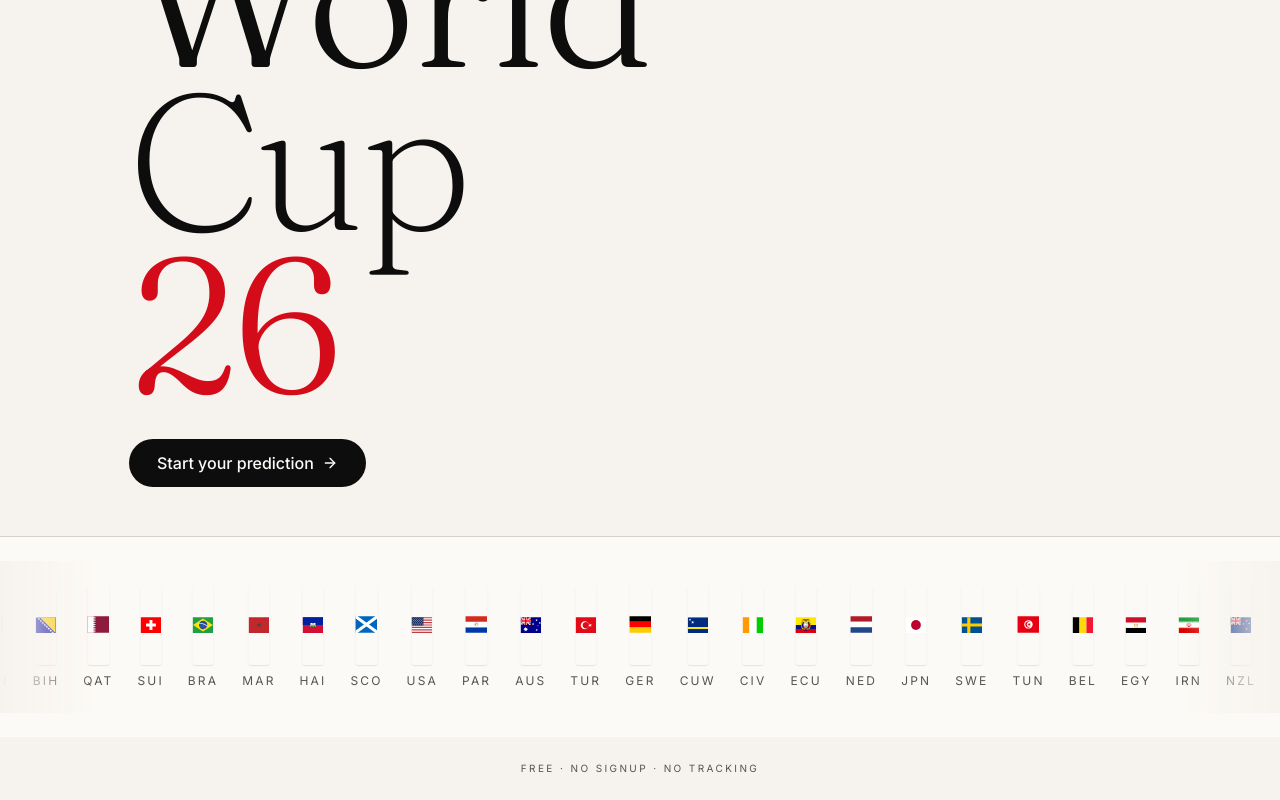
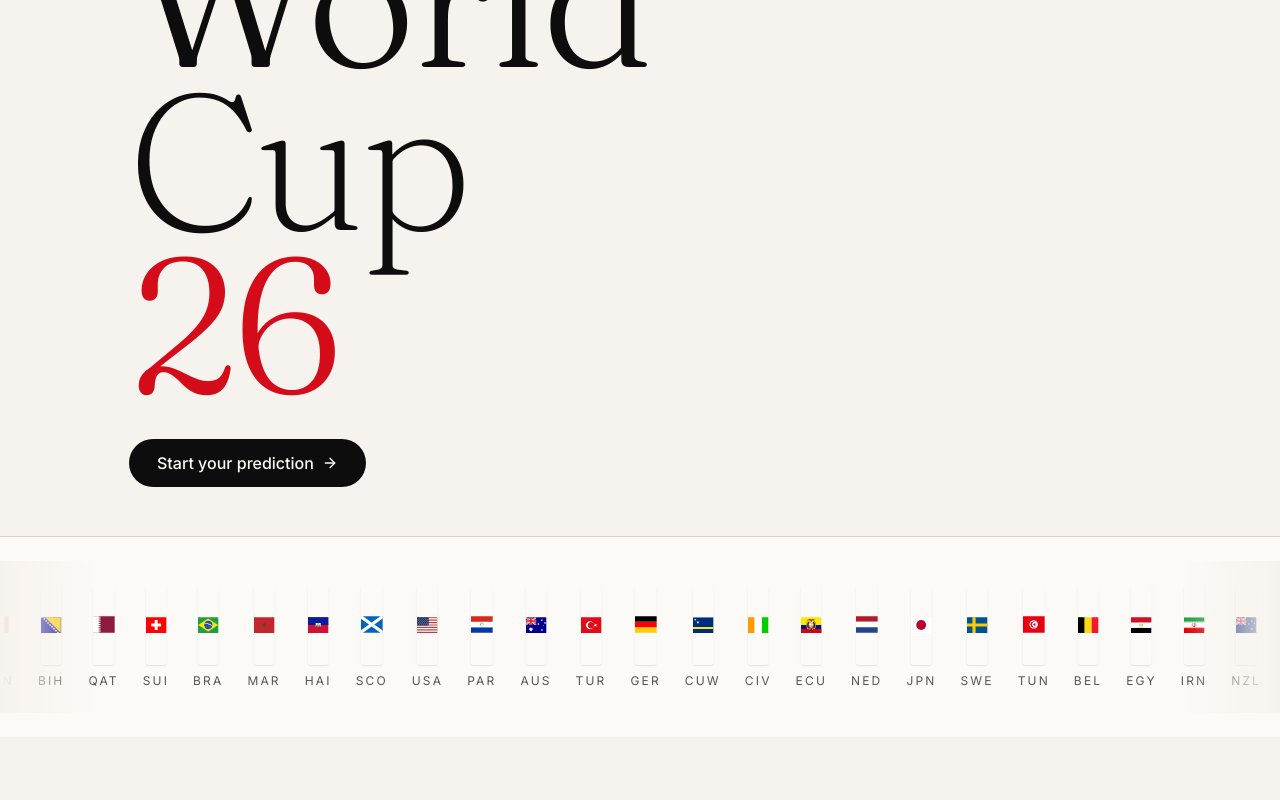
Before and after one commit to Abdulla-AlBassam/world-cup-2026-prediction, a Next.js app: page / in a window 1280 px wide. Shown: the part 172-972 px from the top of the page. After the commit the page ends 909 px from the top, so only its background shows below. Built offline with nearby package versions, Linux system fonts and the light colour scheme.

Commit message:
Drop landing footer text

```diff
--- a/components/builder.tsx
+++ b/components/builder.tsx
@@ -95,10 +95,6 @@ function Landing({ onStart }: { onStart: () => void }) {
           <FlagCarousel />
         </div>
       </section>
-
-      <footer className="px-6 py-6 text-center font-sans text-[10px] uppercase tracking-[0.24em] text-muted-foreground md:px-12">
-        Free · No signup · No tracking
-      </footer>
     </div>
   );
 }
```
